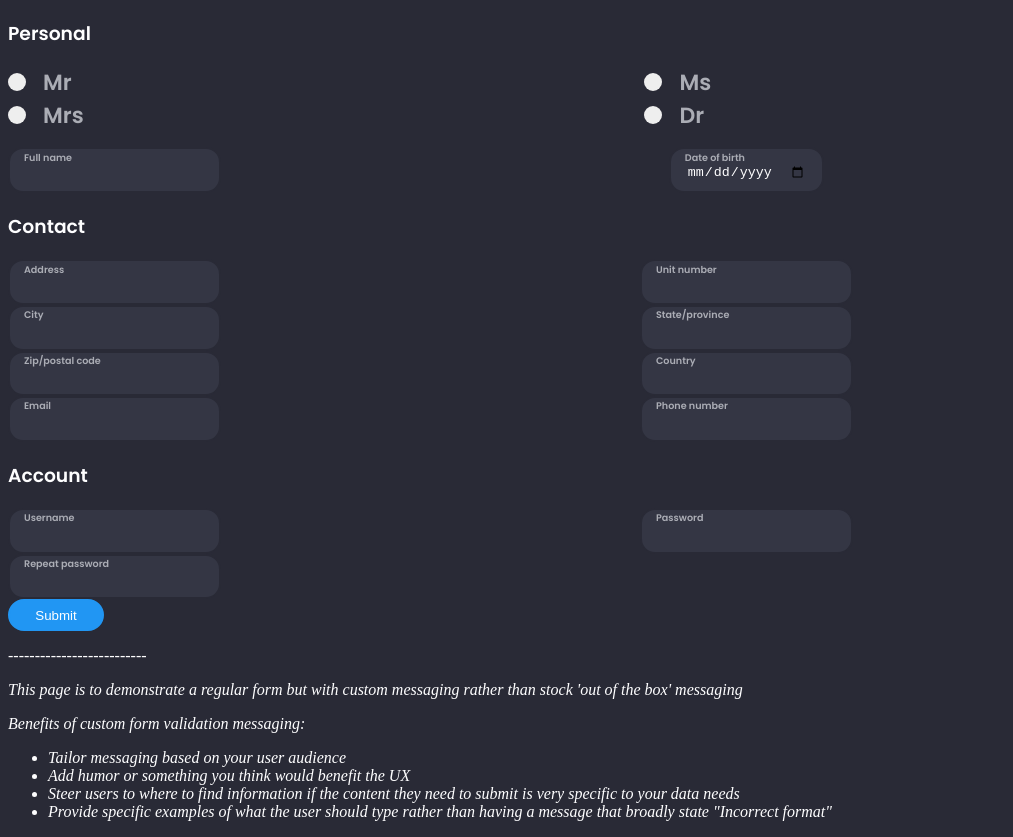
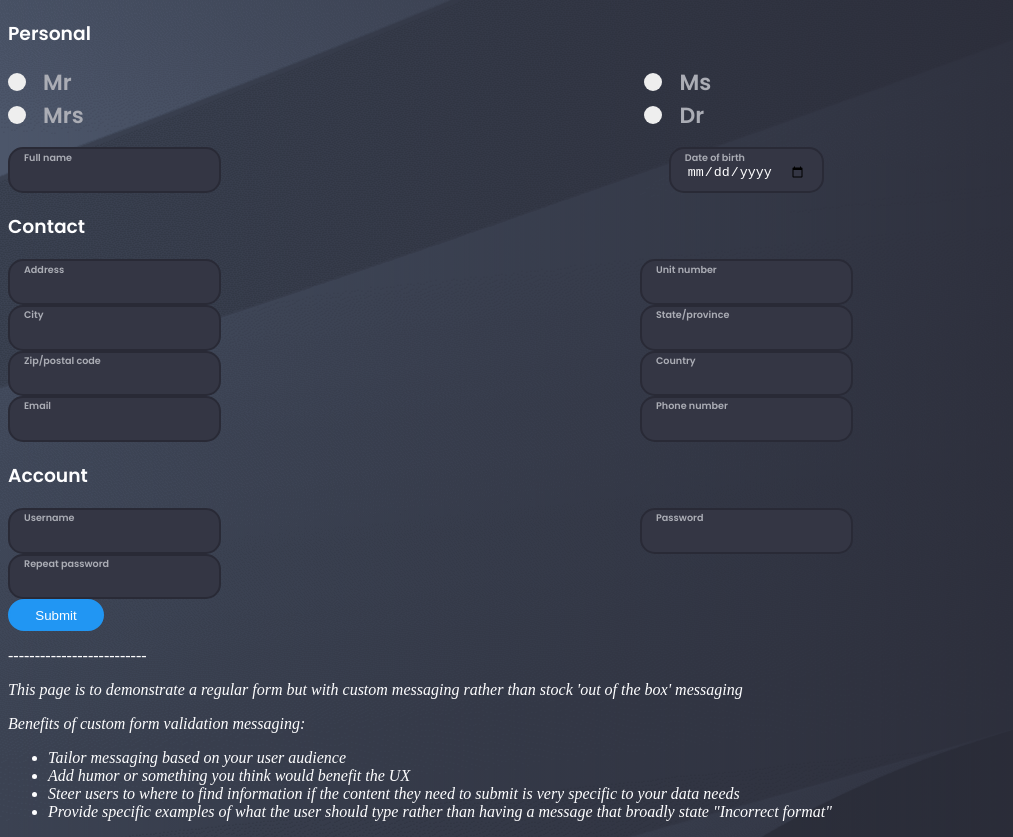
Before and after one commit to fjuren/custom-form, a plain HTML site: page index.html in a window 1280 px wide. Shown: the whole page, without its empty margins (0-1013 px from the left). Drawn offline with Linux system fonts and the light colour scheme.

Commit message:
Background update

```diff
--- a/styles.css
+++ b/styles.css
@@ -2,9 +2,13 @@
     font-style: italic;
 }
 
+
+
 body {
-    background-color: #292A36;
     color: #FEFEFF;
+    background: linear-gradient(to left, rgba(41, 42, 54, 1),
+    rgba(41, 42, 54, 0)), url(undefined\ -\ Imgur.png);
+    background-position: 29%;
 }
 
 form {
```
Also changed, not shown: moodyForest.jpg (added), sasha-matic-gUzIaoU3KGc-unsplash.jpg (added), undefined - Imgur.png (added).
